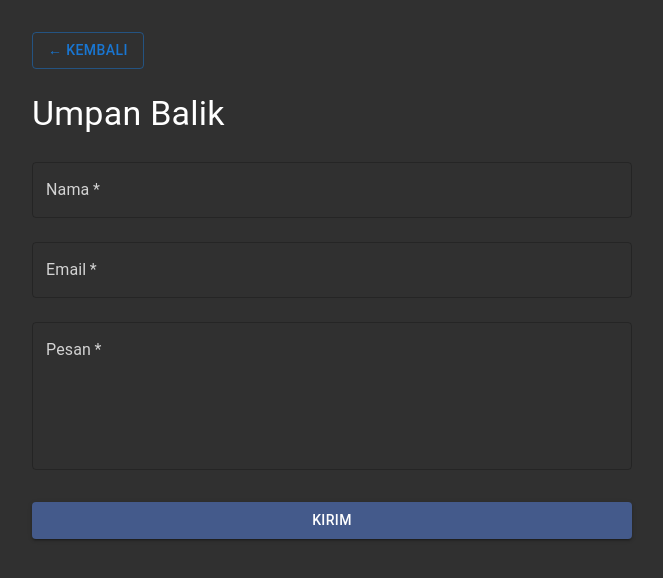
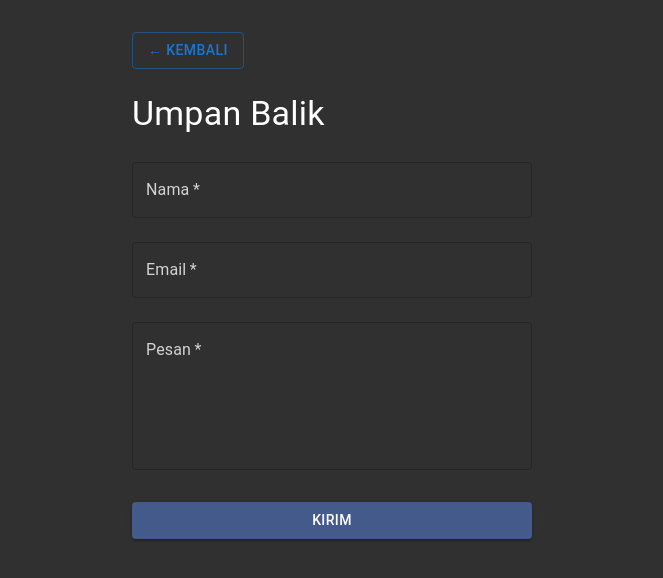
Before and after one commit to bistiana29/IAH-VISION, a React (Vite) app in the folder frontend/: page /umpan-balik in a window 1280 px wide. Shown: the top 578 px of the page, without its empty margins (308-971 px from the left). Built offline with nearby package versions, Linux system fonts and the light colour scheme.

Commit message:
update frontend & backend

```diff
--- a/frontend/src/pages/umpan_balik.jsx
+++ b/frontend/src/pages/umpan_balik.jsx
@@ -72,7 +72,7 @@ export default function UmpanBalik() {
         minHeight: "100vh",
         color: "white",
         p: 4,
-        maxWidth: 600,
+        maxWidth: 400,
         mx: "auto",
       }}
     >
```
